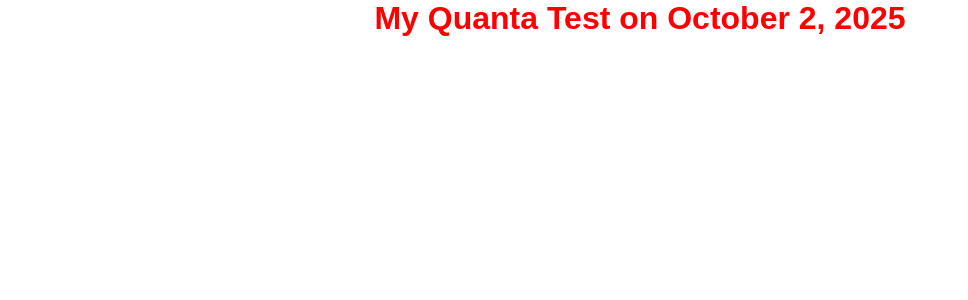
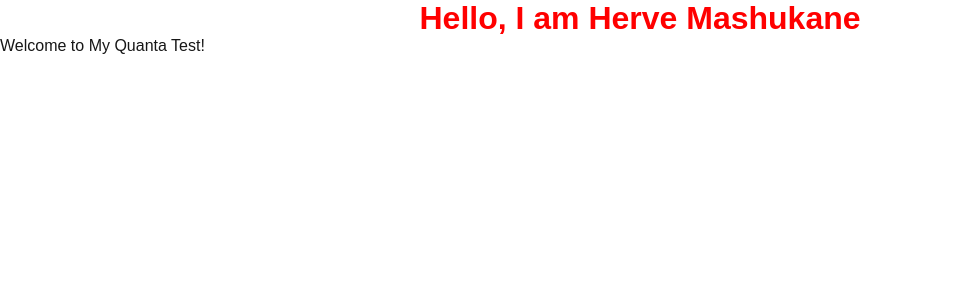
Before and after one commit to HerveMashukane/quanta-test, a Next.js app: page / in a window 1280 px wide. Shown: the top 300 px of the page, without its empty margins (0-968 px from the left). Built offline with nearby package versions, Linux system fonts and the light colour scheme.

Commit message:
add home welcoming page

```diff
--- a/src/app/page.tsx
+++ b/src/app/page.tsx
@@ -4,8 +4,9 @@
   return (
     <main>
       <h1 className={styles.title}>
-        My Quanta Test on October 2, 2025
+        Hello, I am Herve Mashukane
       </h1>
+      <p>Welcome to My Quanta Test!</p>
     </main>
   )
 }
```
